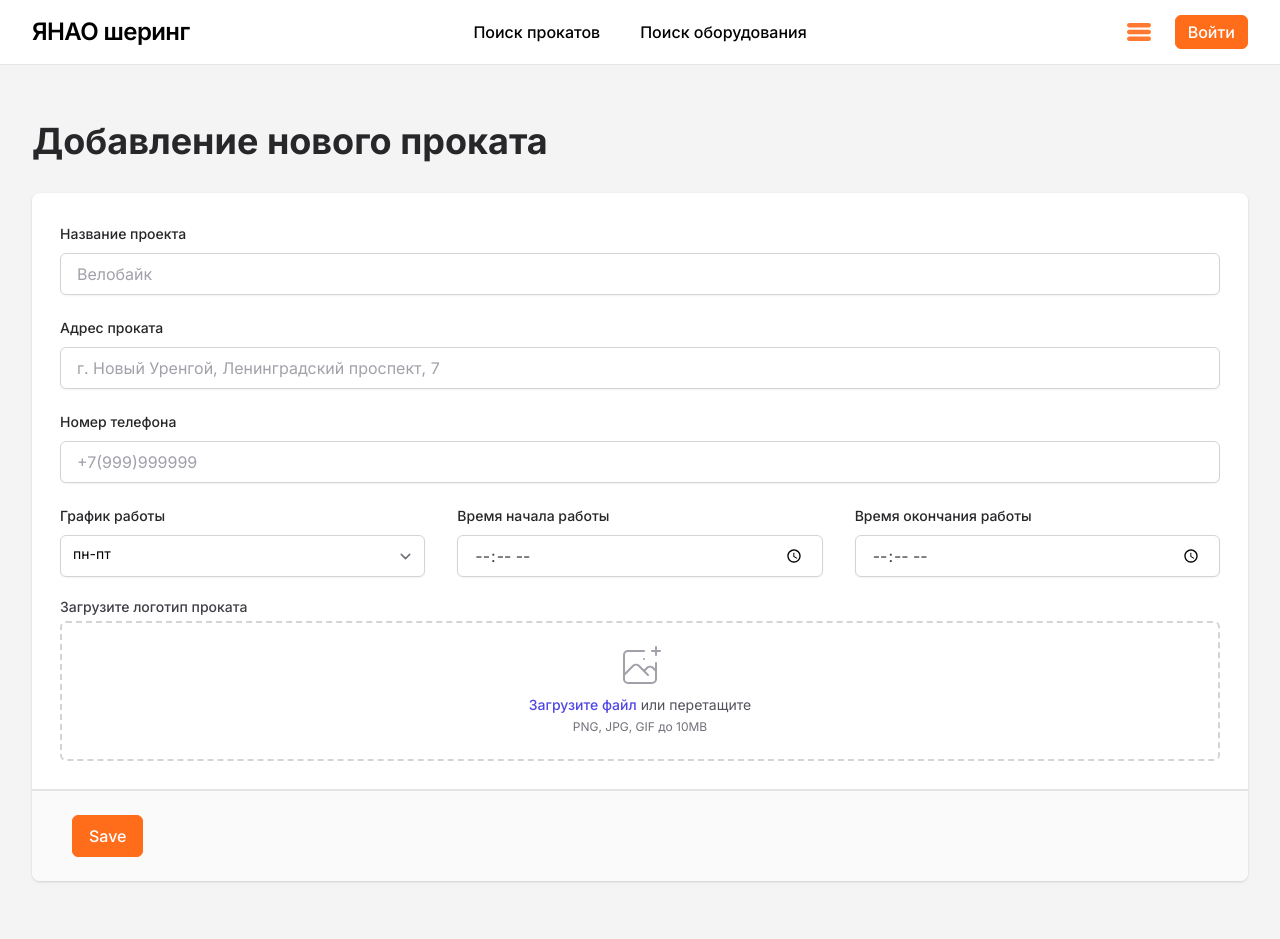
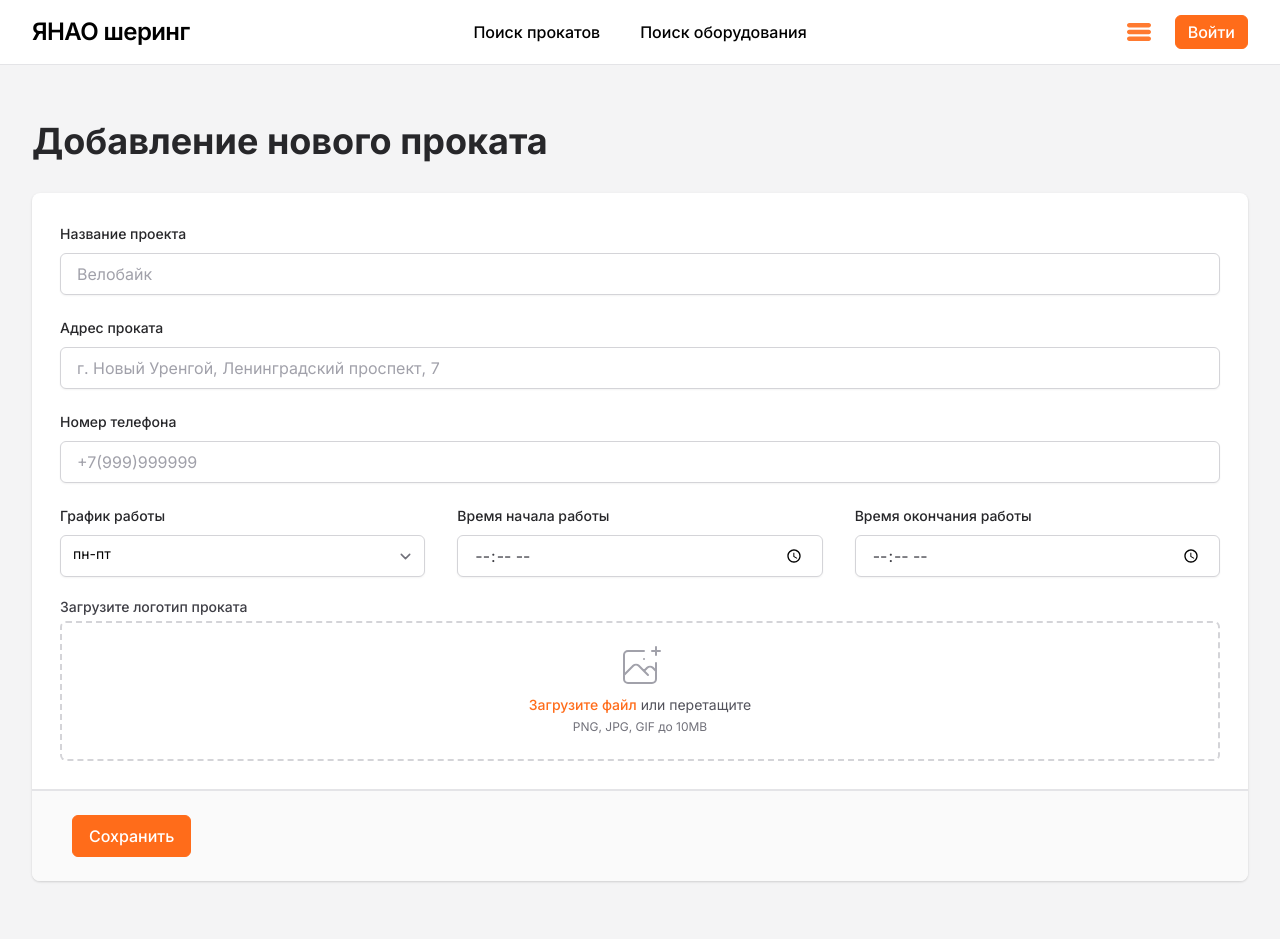
Before and after one commit to LookFor-Inc/yanao-rental-front, a React (Create React App) app: page /landlord/add in a window 1280 px wide. Shown: the top 939 px of the page. Built offline with nearby package versions, Linux system fonts and the light colour scheme.

Commit message:
Fix: add rental page

```diff
--- a/src/pages/Landlord/LandlordAddRentalsPage.js
+++ b/src/pages/Landlord/LandlordAddRentalsPage.js
@@ -89,9 +89,9 @@ function LandlordAddRentalsPage() {
                     <div className='flex text-sm text-gray-600'>
                       <label
                         htmlFor='file-upload'
-                        className='relative cursor-pointer bg-white rounded-md font-medium text-indigo-600 hover:text-indigo-500 focus-within:outline-none focus-within:ring-2 focus-within:ring-offset-2 focus-within:ring-indigo-500'
+                        className='relative cursor-pointer bg-white rounded-md font-medium focus-within:outline-none focus-within:ring-2 focus-within:ring-offset-2'
                       >
-                        <span>Загрузите файл</span>
+                        <span className='text-primary'>Загрузите файл</span>
                         <input id='file-upload' name='file-upload' type='file' className='sr-only'/>
                       </label>
                       <p className='pl-1'>или перетащите</p>
@@ -106,7 +106,7 @@ function LandlordAddRentalsPage() {
                 size='md'
                 color='primary'
               >
-                Save
+                Сохранить
               </Button>
             </Card.Footer>
           </Card>
```
